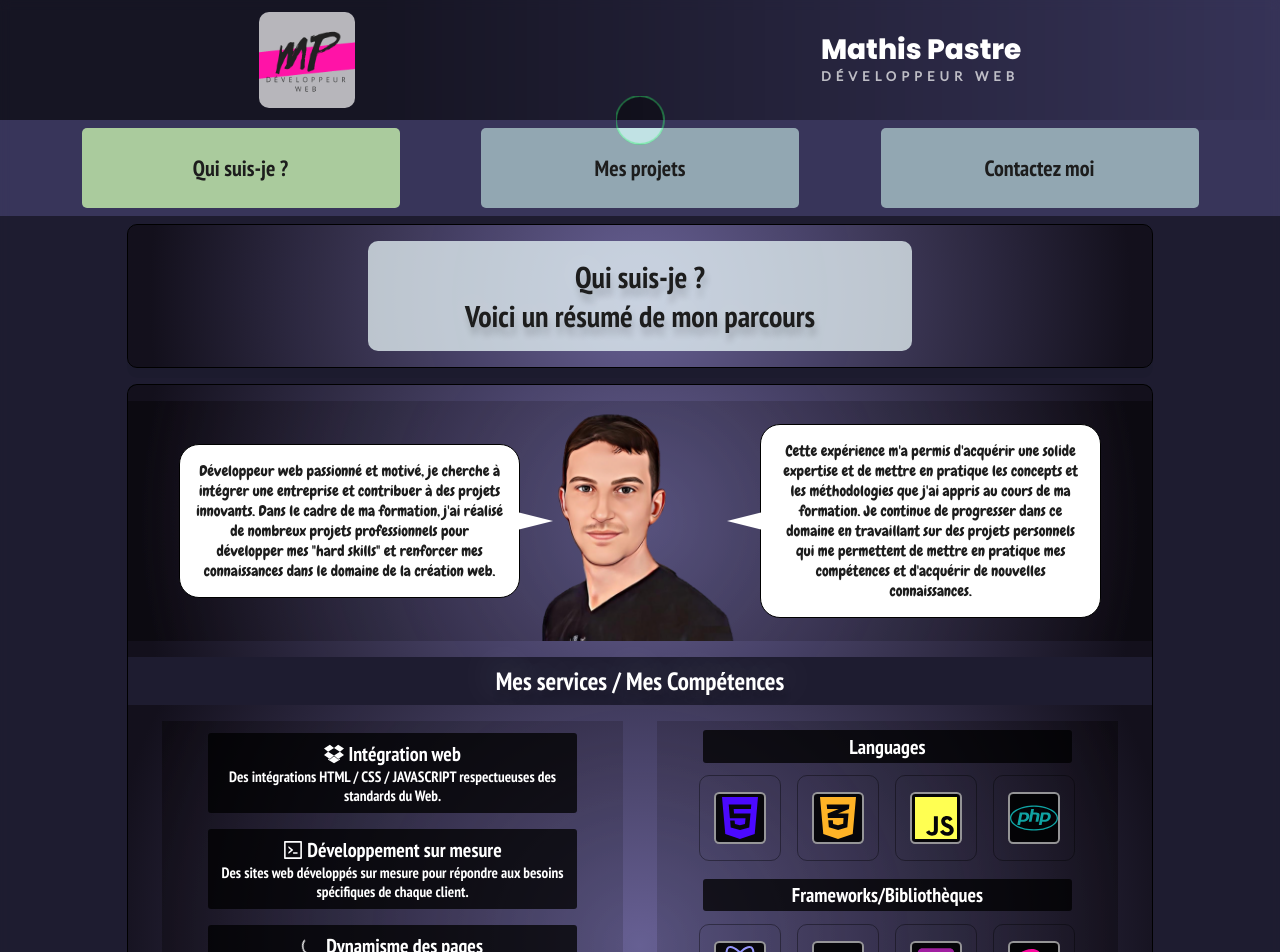
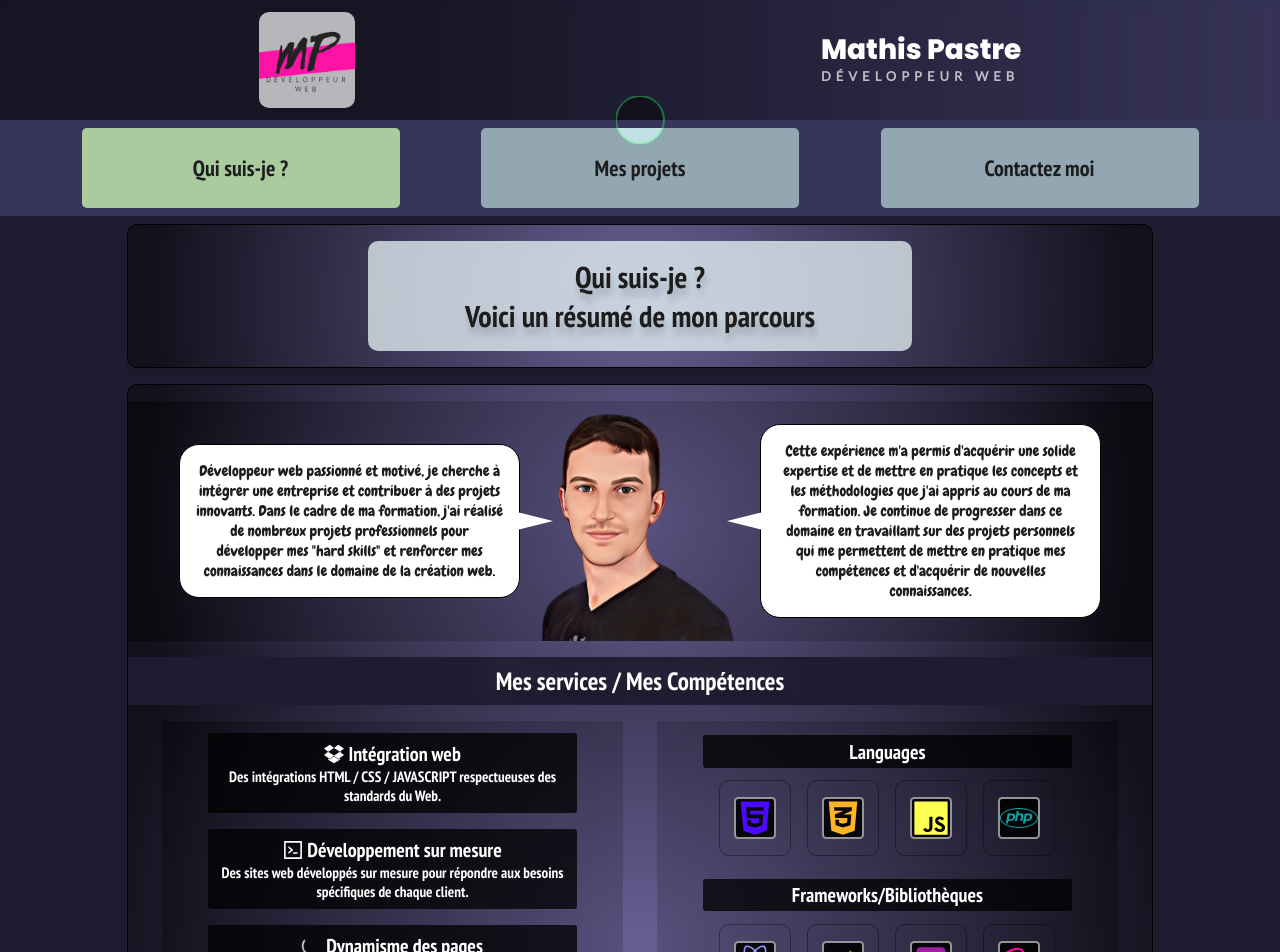
Before and after one commit to MathisPastreNelson/portfolio-mathis-pastre, a React (Create React App) app: page / in a window 1280 px wide. Shown: the top 952 px of the page. Built offline with nearby package versions, Linux system fonts and the light colour scheme.

Commit message:
icon size adjust

```diff
--- a/src/style/_rubrique3.scss
+++ b/src/style/_rubrique3.scss
@@ -30,14 +30,14 @@
 /* Icone individuel */
 
 .iconBloc {
-  width: 80px;
+  width: 70px;
 }
 
 .bgIcon {
   background-color: rgba(0, 0, 0, 0.87);
   border: solid rgba(255, 255, 255, 0.575) 2px;
   border-radius: 10%;
-  font-size: 48px;
+  font-size: 38px;
 }
 
 .iconAnimation {
--- a/src/style/index.css
+++ b/src/style/index.css
@@ -783,14 +783,14 @@ div > p {
 
 /* Icone individuel */
 .iconBloc {
-  width: 80px;
+  width: 70px;
 }
 
 .bgIcon {
   background-color: rgba(0, 0, 0, 0.87);
   border: solid rgba(255, 255, 255, 0.575) 2px;
   border-radius: 10%;
-  font-size: 48px;
+  font-size: 38px;
 }
 
 .iconAnimation {
```
